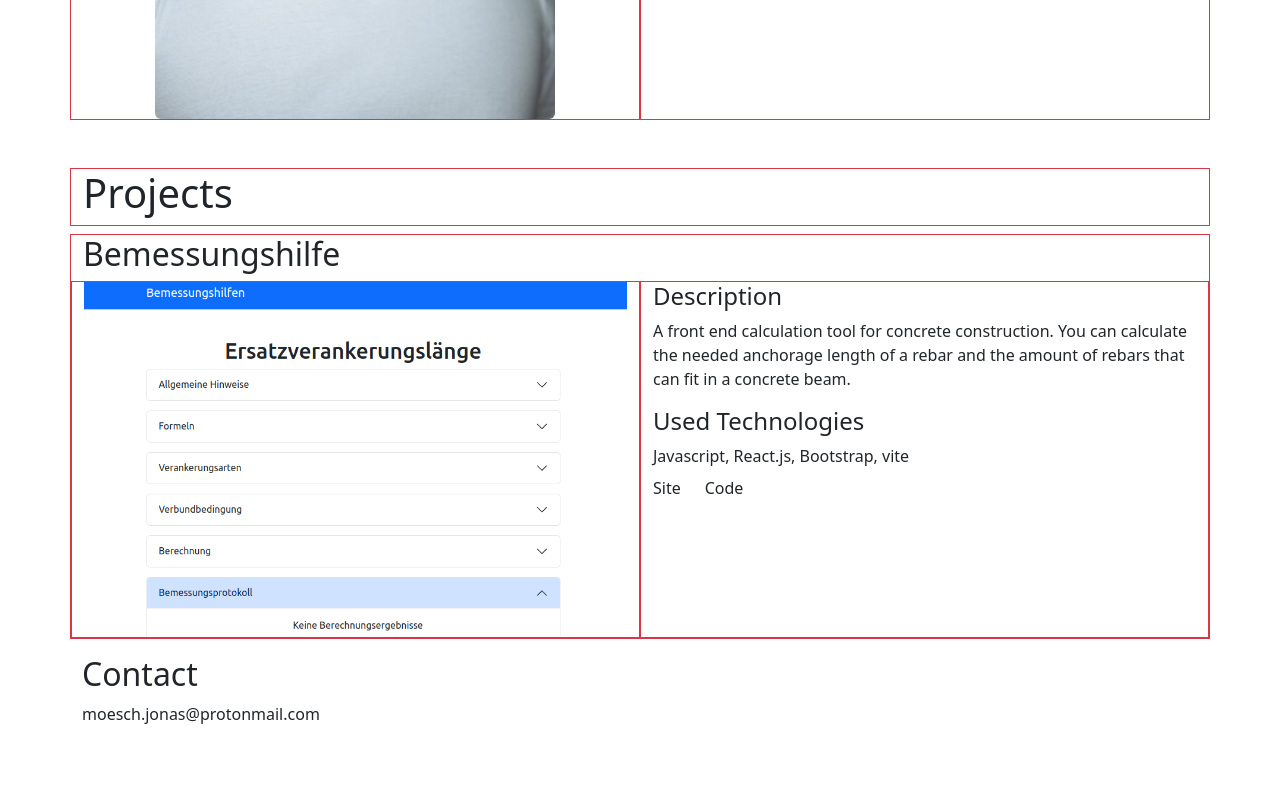
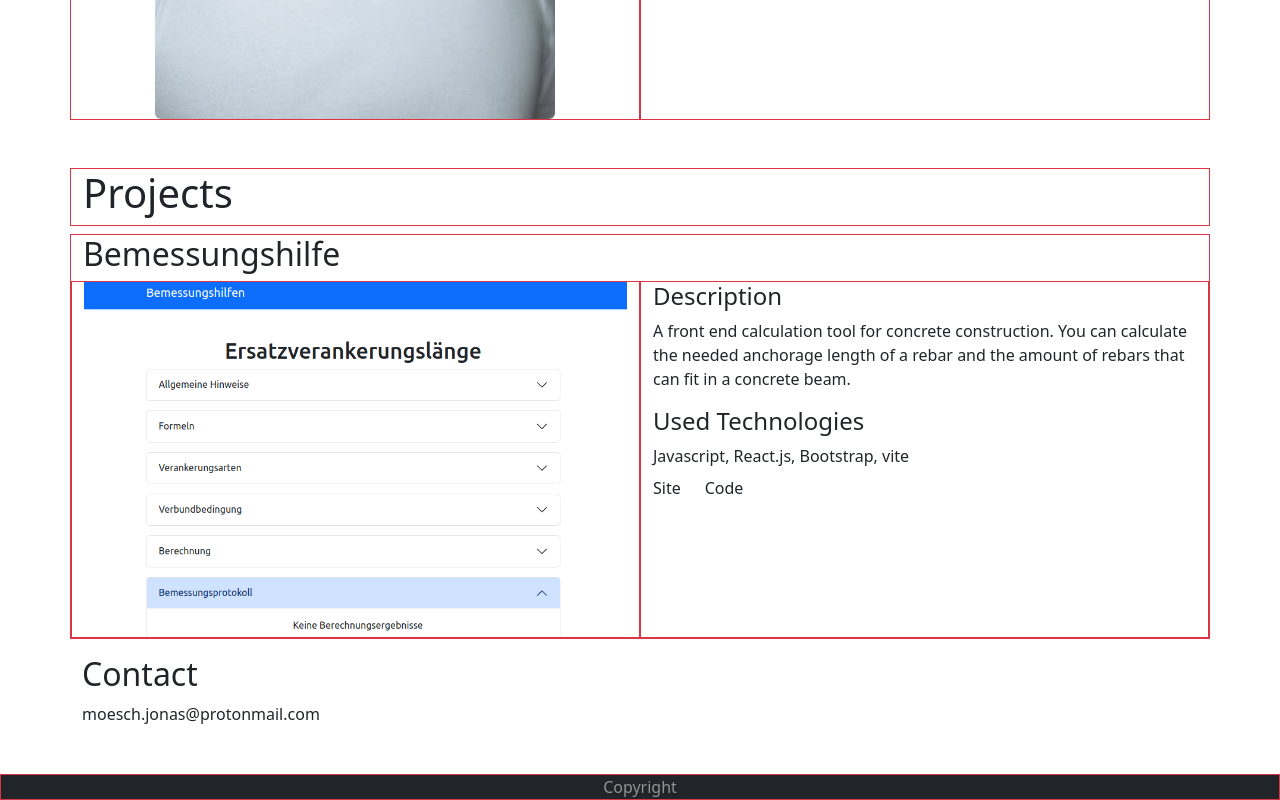
Before and after one commit to j-r-f-m/portfolio-site, a React (Vite) app: page / in a window 1280 px wide. Shown: the part 652-1452 px from the top of the page. Before the commit the page ends 1378 px from the top, so only its background shows below. Built offline with nearby package versions, Linux system fonts and the light colour scheme.

Commit message:
create footer component

```diff
--- /dev/null
+++ b/components/footer/Footer.jsx
@@ -0,0 +1,14 @@
+import Container from "react-bootstrap/Container";
+
+export function Footer() {
+  return (
+    <>
+      <Container
+        className="border border-danger bg-dark text-white-50 mt-5  d-flex  justify-content-center  align-items-center"
+        fluid
+      >
+        Copyright
+      </Container>
+    </>
+  );
+}
--- a/src/App.jsx
+++ b/src/App.jsx
@@ -1,11 +1,13 @@
 import { Navigation } from "../components/navigation/Navigation";
 import { MainContent } from "../pages/mainContent/MainContent";
+import { Footer } from "../components/footer/Footer";
 
 function App() {
   return (
     <>
       <Navigation />
       <MainContent />
+      <Footer />
     </>
   );
 }
```
